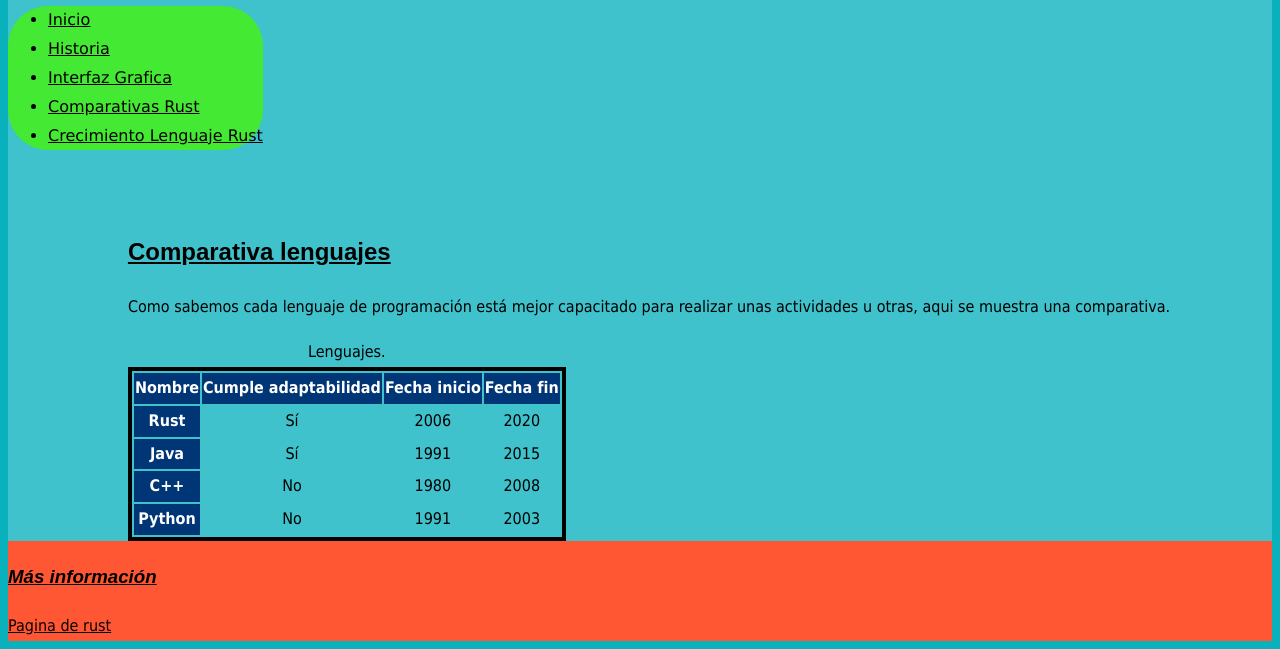
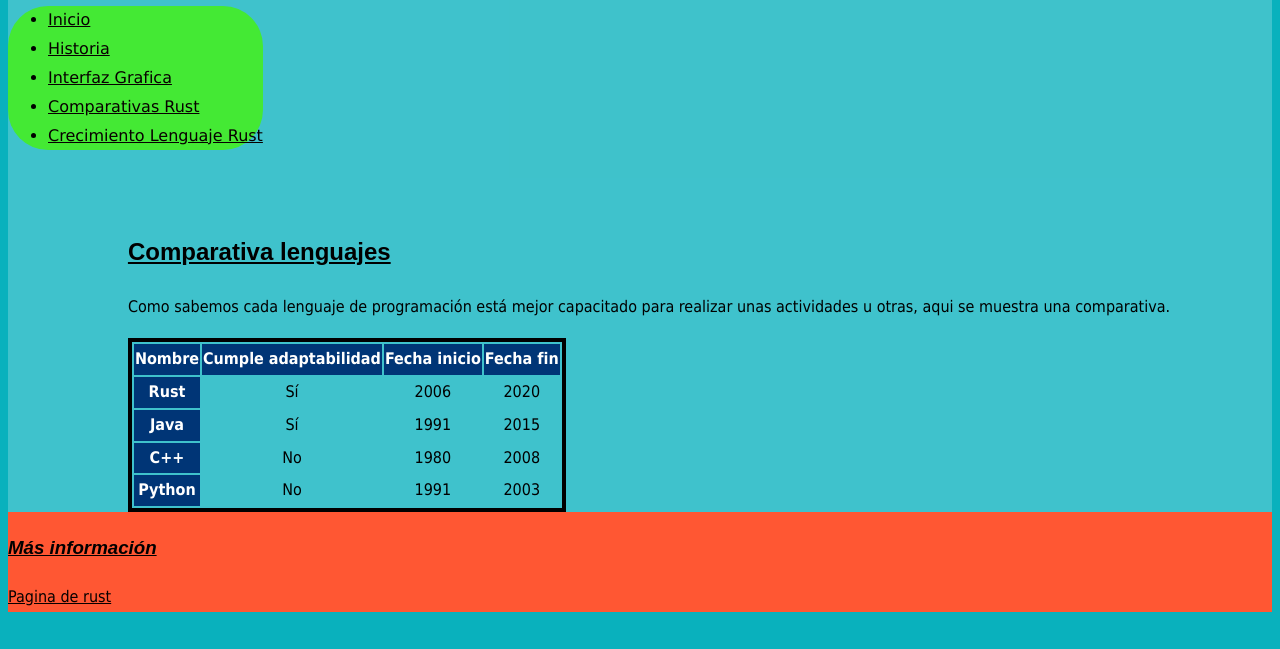
Before and after one commit to uo265578/sew2022, a plain HTML site: page S1/ComparativaLenguajes.html in a window 1280 px wide. Shown: the part 585-1234 px from the top of the page. After the commit the page ends 1205 px from the top, so only its background shows below. Drawn offline with Linux system fonts and the light colour scheme.

Commit message:
Add files via upload

```diff
--- a/S1/ComparativaLenguajes.html
+++ b/S1/ComparativaLenguajes.html
@@ -44,7 +44,6 @@
             </p>
 
             <table>
-                <caption> Lenguajes. </caption>
                 <tr>
                     <td>Nombre</td>
                     <th>Cumple adaptabilidad </th>
```
